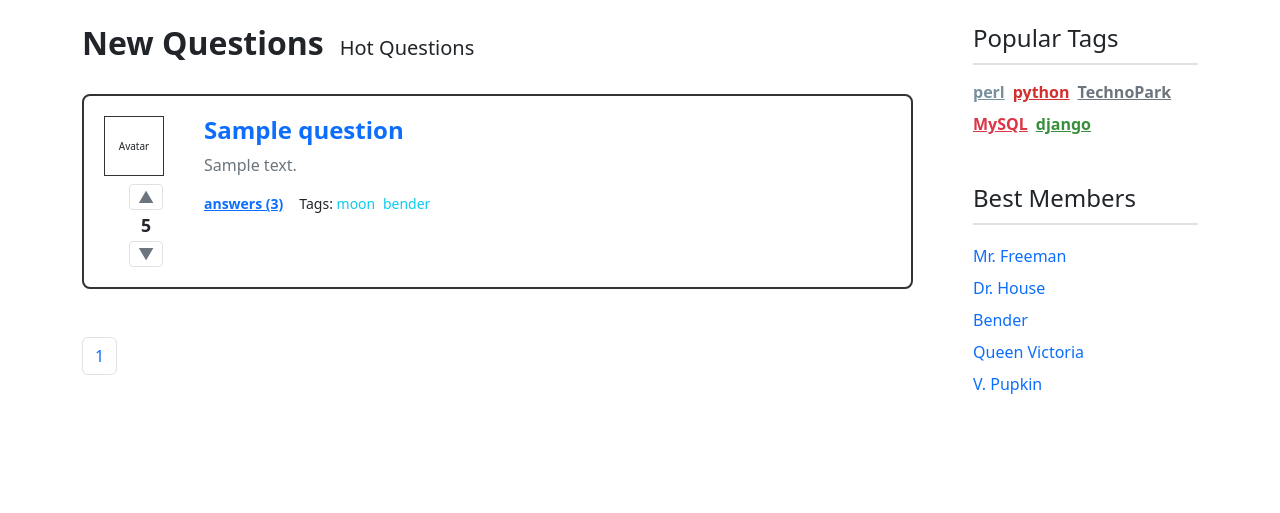
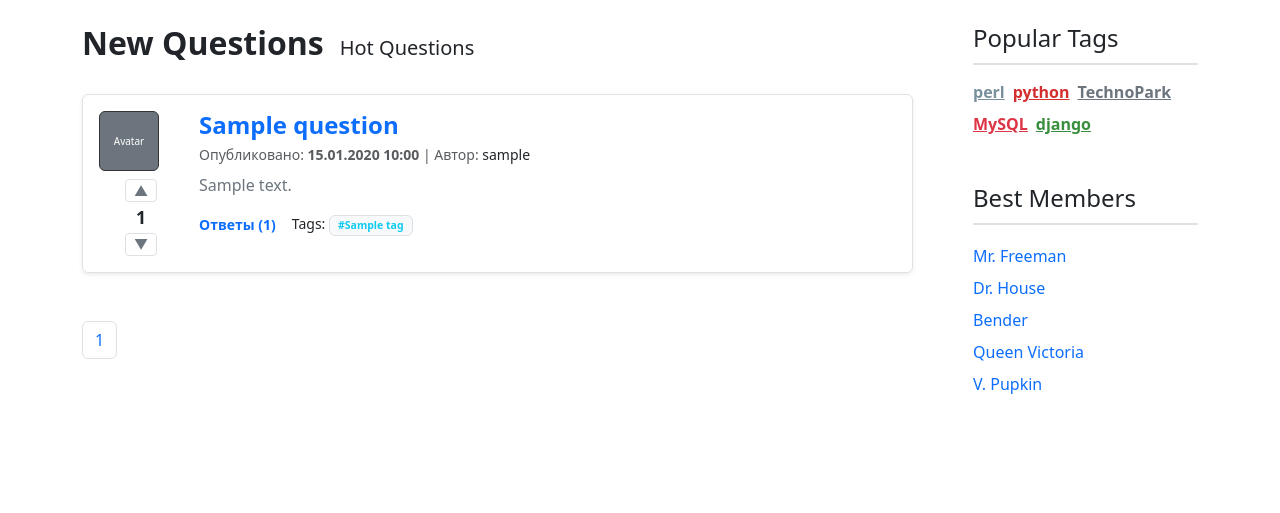
Before and after one commit to GeR017/2026-VK-EDU-Web-11-Nesterov-G, a Django app: page / in a window 1280 px wide. Shown: the part 81-594 px from the top of the page. Run offline with Django 5.2, Linux system fonts and the light colour scheme; tables that the repository leaves empty hold one stand-in row (values such as "Sample post"); some libraries are stand-ins or nearby versions.

Commit message:
Add files via upload

```diff
--- a/questions/templates/questions/partials/question.html
+++ b/questions/templates/questions/partials/question.html
@@ -1,24 +1,39 @@
-<div class="question-card">
+<div class="question-card border p-3 mb-3 rounded shadow-sm">
     <div class="row g-3">
         <div class="col-12 col-sm-auto text-center" style="min-width: 100px;">
-                            <div class="avatar-placeholder mb-2">Avatar</div>
+            <div class="avatar-placeholder mb-2 bg-secondary text-white rounded p-2 small">Avatar</div>
             <div class="vote-widget">
-                                <button class="vote-btn">▲</button>
-                                <span class="vote-count">5</span>
-                                <button class="vote-btn">▼</button>
+                <button class="vote-btn btn btn-sm btn-outline-success">▲</button>
+                <span class="vote-count mx-2 fw-bold">{{question.like_count}}</span>
+                <button class="vote-btn btn btn-sm btn-outline-danger">▼</button>
             </div>
         </div>
         <div class="col-12 col-sm">
-                            <h3 class="h4">
+            <h3 class="h4 mb-1">
                 <a href="{% url 'question' question.id %}" class="text-decoration-none text-primary fw-bold">{{ question.title }}</a>
             </h3>
-                            <p class="text-secondary">
+
+            <div class="text-muted small mb-2">
+                Опубликовано: <strong>{{ question.creation_date|date:"d.m.Y H:i" }}</strong> | Автор: <span class="text-dark">{{ question.author.username }}</span>
+            </div>
+
+            <p class="text-secondary text-break">
                 {{ question.text }}
             </p>
             <div class="d-flex flex-wrap gap-3 small mt-3 align-items-center">
-                                <a href="{% url 'question' question.id %}" class="fw-bold">answers (3)</a>
-                                <span>Tags: <a href="#" class="text-decoration-none text-info me-1">moon</a> <a href="#"
-                                        class="text-decoration-none text-info">bender</a></span>
+                <a href="{% url 'question' question.id %}" class="fw-bold text-decoration-none">
+                    Ответы ({{ question.answers_count }})
+                </a>
+
+                <span>Tags:
+                    {% for tag in question.tags.all %}
+                        <a href="{% url 'tag' tag.title %}" class="badge bg-light text-info text-decoration-none border me-1 px-2 py-1">
+                            #{{ tag.title }}
+                        </a>
+                    {% empty %}
+                        <span class="text-muted italic small">нет тегов</span>
+                    {% endfor %}
+                </span>
             </div>
         </div>
     </div>
```
Also changed, not shown: questions/templates/questions/partials/answer.html (+5 -3 lines), questions/templates/questions/partials/main_question.html (+7 -3 lines). Lines whose indentation alone changed are shown as unchanged.
